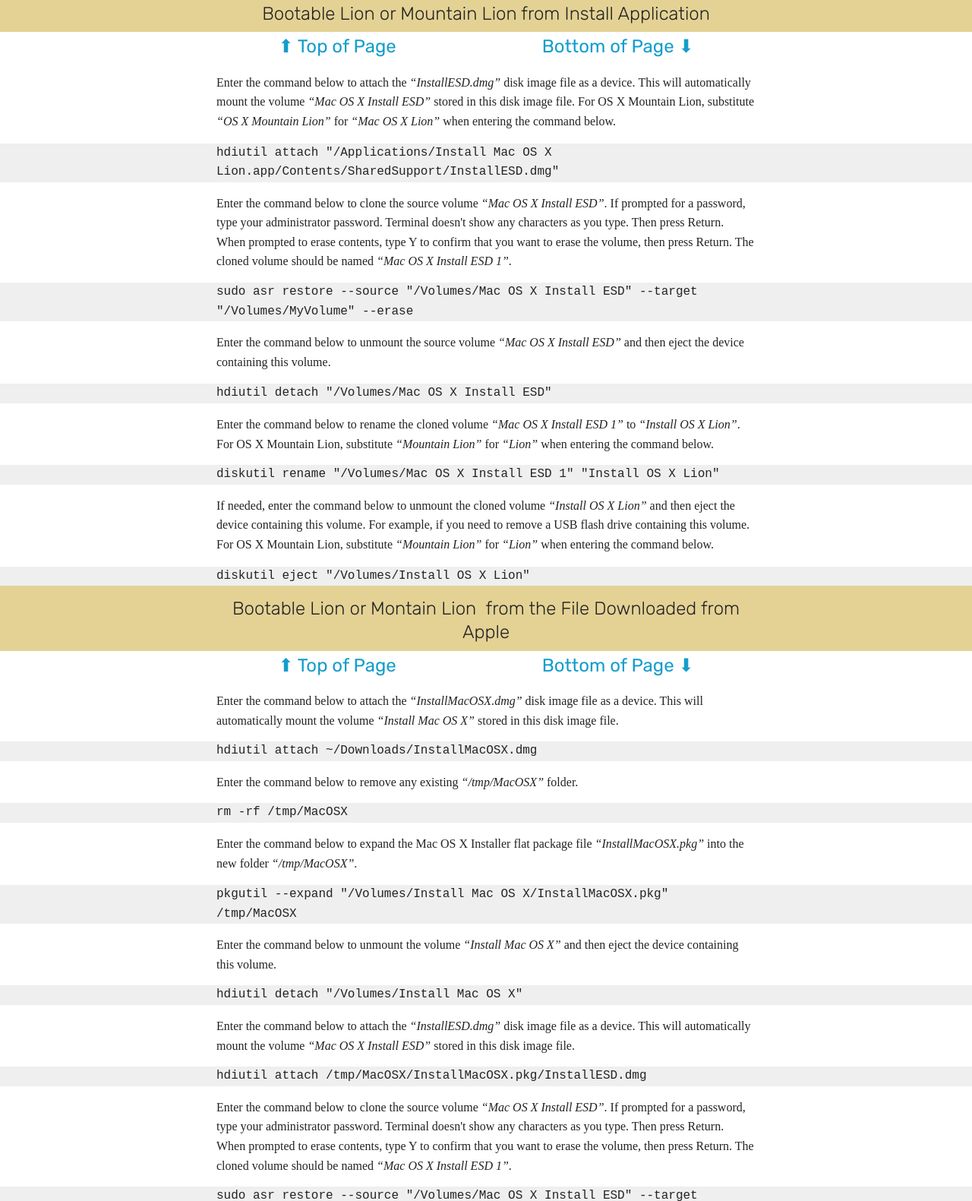
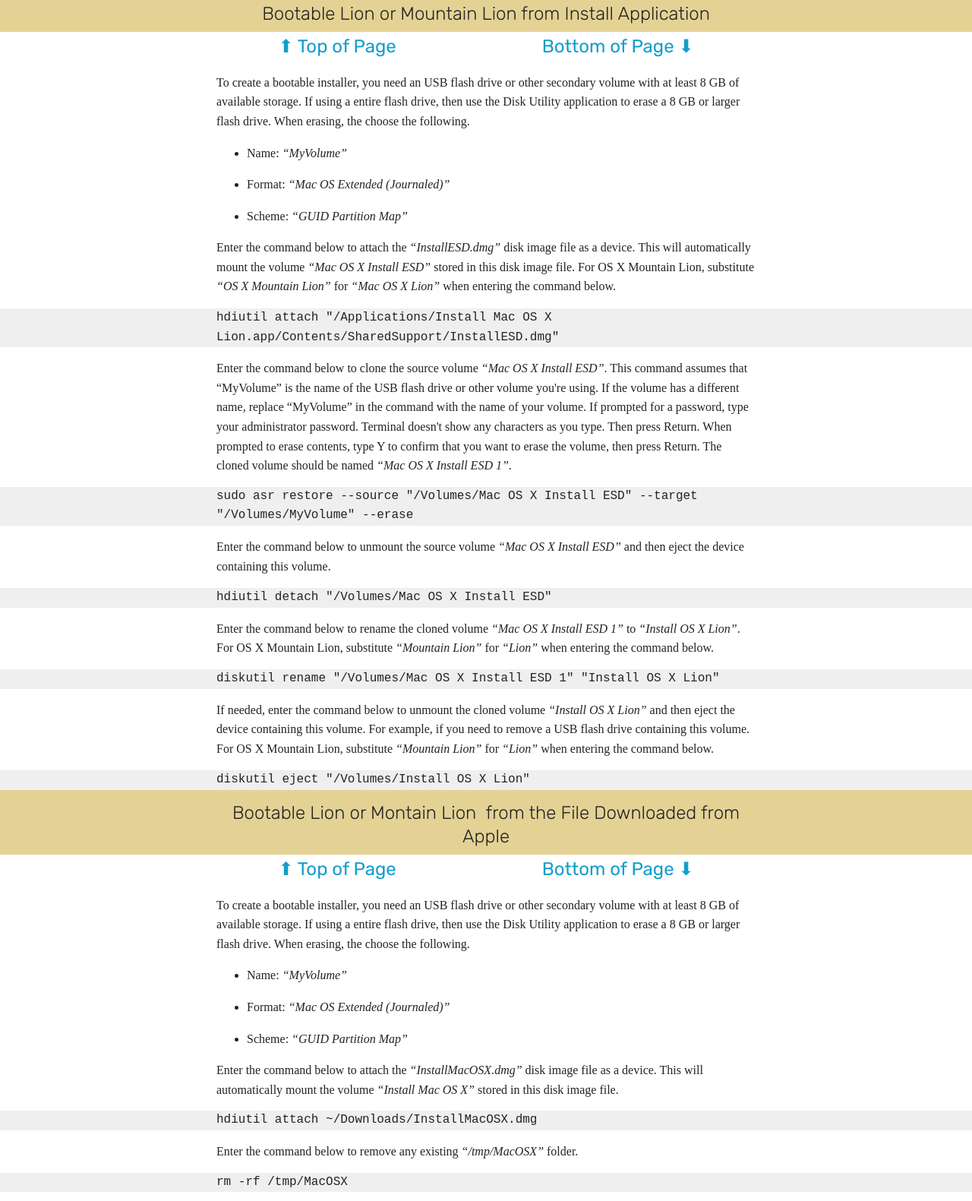
Before and after one commit to maclinks/maclinks.github.io, a plain HTML site: page makebootable.html in a window 1280 px wide. Shown: the part 481-2062 px from the top of the page at 76% size. Drawn offline with Linux system fonts and the light colour scheme; a web font is replaced by a local one.

Commit message:
Added how to erase a flash drive.

```diff
--- a/assets/mobirise/css/mbr-additional.css
+++ b/assets/mobirise/css/mbr-additional.css
@@ -2886,8 +2886,41 @@ body {
   text-align: center;
   color: #55b4d4;
 }
+.cid-tGCIlssRgQ {
+  padding-top: 15px;
+  padding-bottom: 0px;
+  background-color: #ffffff;
+}
+.cid-tGCIlssRgQ .mbr-text,
+.cid-tGCIlssRgQ blockquote {
+  color: #767676;
+}
+.cid-tGCIlssRgQ .mbr-text {
+  color: #232323;
+}
+.cid-tGCIlssRgQ .mbr-text P {
+  text-align: left;
+}
+.cid-tGCIepLfXK {
+  padding-top: 0px;
+  padding-bottom: 0px;
+  background-color: #ffffff;
+}
+.cid-tGCIepLfXK .counter-container {
+  color: #767676;
+}
+.cid-tGCIepLfXK .counter-container ul {
+  margin-bottom: 0;
+}
+.cid-tGCIepLfXK .counter-container ul li {
+  margin-bottom: 1rem;
+}
+.cid-tGCIepLfXK .mbr-text UL {
+  color: #232323;
+  text-align: left;
+}
 .cid-tCPto4kSpv {
-  padding-top: 15px;
+  padding-top: 0px;
   padding-bottom: 0px;
   background-color: #ffffff;
 }
@@ -3037,8 +3070,41 @@ body {
   text-align: center;
   color: #55b4d4;
 }
+.cid-tGCLmLfBwh {
+  padding-top: 15px;
+  padding-bottom: 0px;
+  background-color: #ffffff;
+}
+.cid-tGCLmLfBwh .mbr-text,
+.cid-tGCLmLfBwh blockquote {
+  color: #767676;
+}
+.cid-tGCLmLfBwh .mbr-text {
+  color: #232323;
+}
+.cid-tGCLmLfBwh .mbr-text P {
+  text-align: left;
+}
+.cid-tGCLpvahCc {
+  padding-top: 0px;
+  padding-bottom: 0px;
+  background-color: #ffffff;
+}
+.cid-tGCLpvahCc .counter-container {
+  color: #767676;
+}
+.cid-tGCLpvahCc .counter-container ul {
+  margin-bottom: 0;
+}
+.cid-tGCLpvahCc .counter-container ul li {
+  margin-bottom: 1rem;
+}
+.cid-tGCLpvahCc .mbr-text UL {
+  color: #232323;
+  text-align: left;
+}
 .cid-tCQdYO73dH {
-  padding-top: 15px;
+  padding-top: 0px;
   padding-bottom: 15px;
   background-color: #ffffff;
 }
@@ -3326,6 +3392,9 @@ body {
 }
 .cid-tCNQ3mEz7M .counter-container ol li {
   margin-bottom: 1rem;
+}
+.cid-tCNQ3mEz7M .mbr-text LI {
+  color: #232323;
 }
 .cid-tDBUnYnUdd {
   padding-top: 15px;
--- a/makebootable.html
+++ b/makebootable.html
@@ -32,7 +32,7 @@
     </div>
 </section>
 
-<section class="engine"><a href="https://mobirise.me/p">web templates free download</a></section><section class="mbr-section content4 cid-tD1ycadUVX" id="content4-5a">
+<section class="engine"><a href="https://mobirise.me/f">simple site builder</a></section><section class="mbr-section content4 cid-tD1ycadUVX" id="content4-5a">
 
 
 
@@ -111,6 +111,31 @@
     </div>
 </section>
 
+<section class="mbr-section article content1 cid-tGCIlssRgQ" id="content1-7x">
+
+
+
+    <div class="container">
+        <div class="media-container-row">
+            <div class="mbr-text col-12 col-md-8 mbr-fonts-style display-7"><p><span style="font-size: 1rem;">To create a bootable installer, you need an USB flash drive or other secondary volume with at least 8 GB of available storage. If using a entire flash drive, then use the Disk Utility application to erase a 8 GB or larger flash drive. When erasing, the choose the following.</span></p></div>
+        </div>
+    </div>
+</section>
+
+<section class="mbr-section article content12 cid-tGCIepLfXK" id="content12-7w">
+
+
+    <div class="container">
+        <div class="media-container-row">
+            <div class="mbr-text counter-container col-12 col-md-8 mbr-fonts-style display-7">
+                <ul>
+                    <li>Name: <em>“MyVolume”</em></li><li>Format: <em>“Mac OS Extended (Journaled)”</em></li><li><span style="font-size: 1rem; background-color: rgb(255, 255, 255);">Scheme: <em>“GUID Partition Map”</em></span></li>
+                </ul>
+            </div>
+        </div>
+    </div>
+</section>
+
 <section class="mbr-section article content1 cid-tCPto4kSpv" id="content1-3k">
 
 
@@ -139,7 +164,7 @@
 
     <div class="container">
         <div class="media-container-row">
-            <div class="mbr-text col-12 col-md-8 mbr-fonts-style display-7">Enter the command below to clone the source volume <em>“Mac OS X Install ESD”</em>. If prompted for a password, type your administrator password. Terminal doesn't show any characters as you type. Then press Return. When prompted to erase contents, type Y to confirm that you want to erase the volume, then press Return. The cloned volume should be named <em>“Mac OS X Install ESD 1”</em>.</div>
+            <div class="mbr-text col-12 col-md-8 mbr-fonts-style display-7">Enter the command below to clone the source volume <em>“Mac OS X Install ESD”</em>. This command assumes that “MyVolume” is the name of the USB flash drive or other volume you're using. If the volume has a different name, replace “MyVolume” in the command with the name of your volume. If prompted for a password, type your administrator password. Terminal doesn't show any characters as you type. Then press Return. When prompted to erase contents, type Y to confirm that you want to erase the volume, then press Return. The cloned volume should be named <em>“Mac OS X Install ESD 1”</em>.</div>
         </div>
     </div>
 </section>
@@ -243,6 +268,31 @@
     <div class="container">
         <div class="media-container-row">
             <div class="mbr-text col-12 col-md-8 mbr-fonts-style display-5"><a href="#top">⬆ Top&nbsp;of Page</a>        <a href="#bottom">Bottom of Page ⬇</a></div>
+        </div>
+    </div>
+</section>
+
+<section class="mbr-section article content1 cid-tGCLmLfBwh" id="content1-7y">
+
+
+
+    <div class="container">
+        <div class="media-container-row">
+            <div class="mbr-text col-12 col-md-8 mbr-fonts-style display-7"><p>To create a bootable installer, you need an USB flash drive or other secondary volume with at least 8 GB of available storage. If using a entire flash drive, then use the Disk Utility application to erase a 8 GB or larger flash drive. When erasing, the choose the following.</p></div>
+        </div>
+    </div>
+</section>
+
+<section class="mbr-section article content12 cid-tGCLpvahCc" id="content12-7z">
+
+
+    <div class="container">
+        <div class="media-container-row">
+            <div class="mbr-text counter-container col-12 col-md-8 mbr-fonts-style display-7">
+                <ul>
+                    <li>Name: <em>“MyVolume”</em></li><li>Format: <em>“Mac OS Extended (Journaled)”</em></li><li><span style="font-size: 1rem; background-color: rgb(255, 255, 255);">Scheme: <em>“GUID Partition Map”</em></span></li>
+                </ul>
+            </div>
         </div>
     </div>
 </section>
@@ -363,7 +413,7 @@
 
     <div class="container">
         <div class="media-container-row">
-            <div class="mbr-text col-12 col-md-8 mbr-fonts-style display-7">Enter the command below to clone the source volume <em>“Mac OS X Install ESD”</em>. If prompted for a password, type your administrator password. Terminal doesn't show any characters as you type. Then press Return. When prompted to erase contents, type Y to confirm that you want to erase the volume, then press Return. The cloned volume should be named <em>“Mac OS X Install ESD 1”</em>.</div>
+            <div class="mbr-text col-12 col-md-8 mbr-fonts-style display-7">Enter the command below to clone the source volume <em>“Mac OS X Install ESD”</em>. This command assumes that “MyVolume” is the name of the USB flash drive or other volume you're using. If the volume has a different name, replace “MyVolume” in the command with the name of your volume. If prompted for a password, type your administrator password. Terminal doesn't show any characters as you type. Then press Return. When prompted to erase contents, type Y to confirm that you want to erase the volume, then press Return. The cloned volume should be named <em>“Mac OS X Install ESD 1”</em>.</div>
         </div>
     </div>
 </section>
@@ -500,7 +550,7 @@
 
     <div class="container">
         <div class="media-container-row">
-            <div class="mbr-text col-12 col-md-8 mbr-fonts-style display-7"><p><span style="font-size: 1rem;">Note: These instructions were were adapted from the Apple webpage </span><a href="https://support.apple.com/en-us/HT201372" style="font-size: 1rem; background-color: rgb(255, 255, 255);">Create a bootable installer for macOS</a><span style="font-size: 1rem;">.&nbsp;</span><br></p><p>To create a bootable installer, you need an USB flash drive or other secondary volume with at least 14GB of available storage, formatted as Mac OS Extended.&nbsp;<span style="font-size: 1rem;">The steps are given below</span></p></div>
+            <div class="mbr-text col-12 col-md-8 mbr-fonts-style display-7"><p><span style="font-size: 1rem;">Note: These instructions were were adapted from the Apple webpage </span><a href="https://support.apple.com/en-us/HT201372" style="font-size: 1rem; background-color: rgb(255, 255, 255);">Create a bootable installer for macOS</a><span style="font-size: 1rem;">.&nbsp;</span><br></p><p>To create a bootable installer, you need an USB flash drive or other secondary volume with at least 14 GB of available storage, formatted as Mac OS Extended.&nbsp;<span style="font-size: 1rem;">The steps are given below</span></p></div>
         </div>
     </div>
 </section>
```
Also changed, not shown: contactme.html (+2 -2 lines), index.html (+1 -1 lines), privacypolicy.html (+1 -1 lines), references.html (+1 -1 lines), termsofuse.html (+1 -1 lines), 1 other file.
